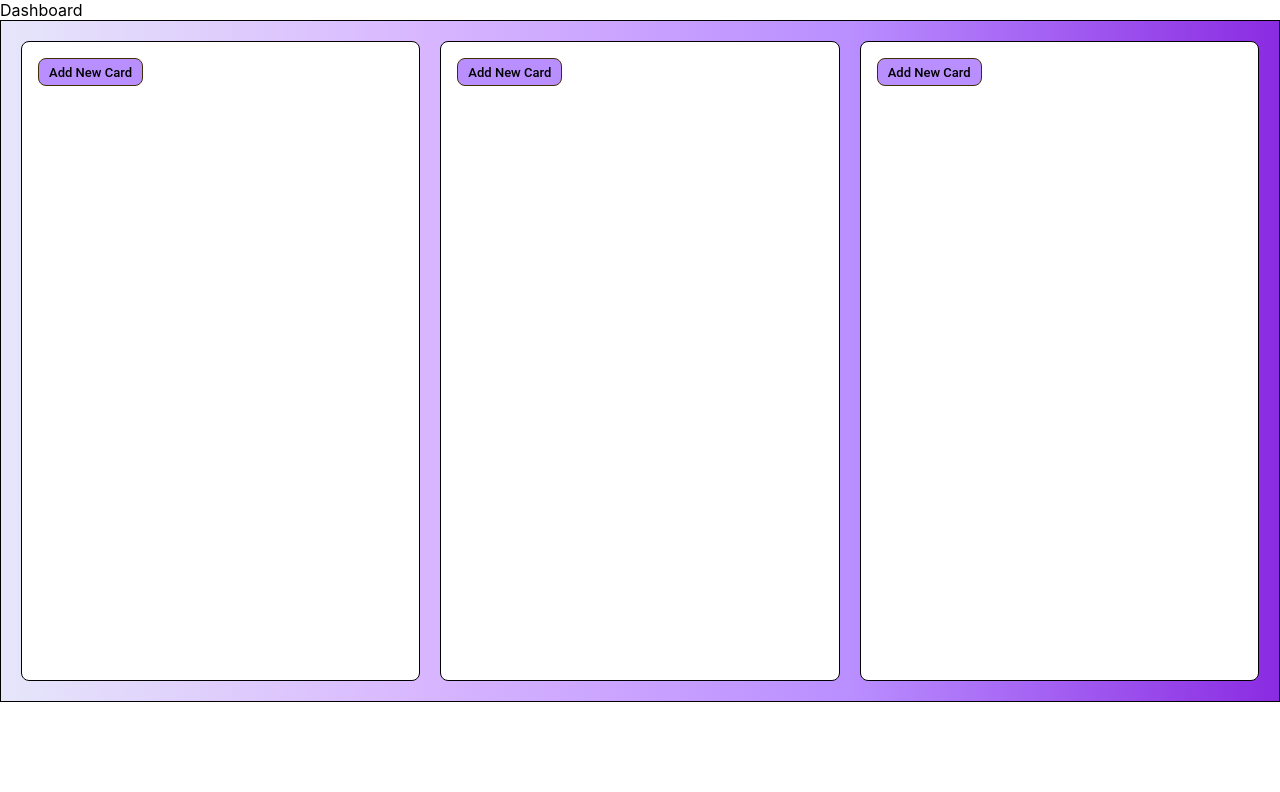
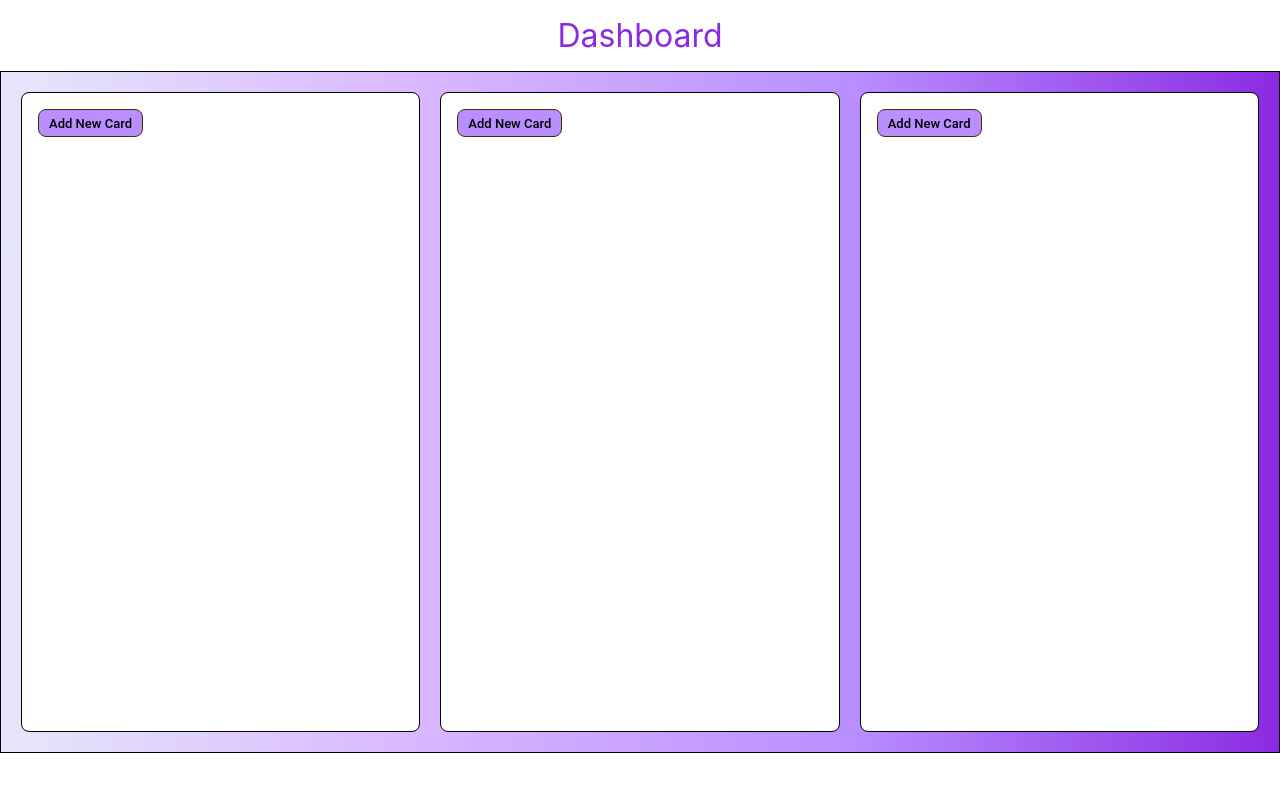
Before and after one commit to sakshiigupta28/react-drag-drop, a React (Create React App) app: page / in a window 1280 px wide. Shown: the top 792 px of the page. Built offline with nearby package versions, Linux system fonts and the light colour scheme.

Commit message:
css updated

```diff
--- a/src/Components/Dashboard/styles.scss
+++ b/src/Components/Dashboard/styles.scss
@@ -1,4 +1,10 @@
 .dashboard_div {
+  .heading{
+    margin: 1rem ;
+    font-size: 2rem;
+    color: var(--nightShadow);
+    text-align: center;
+  }
   position: relative;
   .modal_box{
     position: absolute;
```
